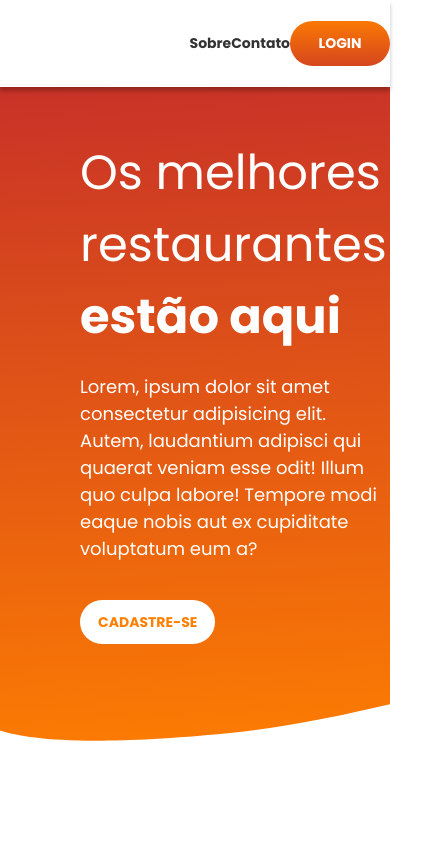
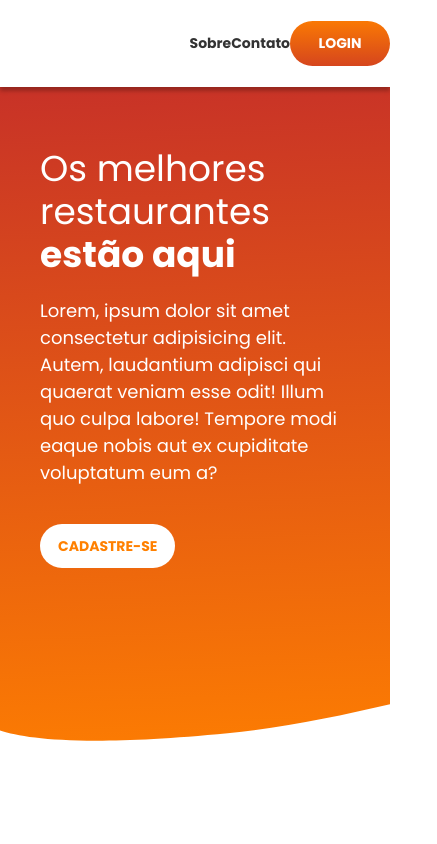
Before and after one commit to arienemaiara/desafio-mega-hack, a Next.js app: page / in a window 390 px wide. Shown: the top 844 px of the page, 437 px wide, since content can reach past the window. Built offline with nearby package versions, Linux system fonts and the light colour scheme.

Commit message:
Responsividade seleção cadastro

```diff
--- a/pages/components/Site.js
+++ b/pages/components/Site.js
@@ -5,6 +5,7 @@ export const Container = styled.div`
     flex: 1;
     flex-direction: column;
     min-height: 100vh;
+
 
     header {
         height: 400px;
@@ -14,10 +15,6 @@ export const Container = styled.div`
         background-position: 0 -200px;
         padding: 50px;
         color: #FFF;
-
-        @media(max-width: 1620px) {
-            background-position: 0 -50px;
-        }
 
         h1 {
             font-size: 48px;
@@ -67,17 +64,6 @@ export const Container = styled.div`
             background-size: cover;
             background-position: 0 -200px;
 
-            @media(max-width: 1620px) {
-                height: 800px;
-                background-position: 0 0;
-            }
-
-            @media(max-width: 780px) {
-                .img-container {
-                    display: none;
-                }
-            }
-
             h3 {
                 color: #FFF;
                 font-weight: normal;
@@ -109,7 +95,7 @@ export const Container = styled.div`
             background-position-y: -360px;
             height: 1400px;
 
-            @media(max-width: 1620px) {
+            /* @media(max-width: 1620px) {
                 height: 1050px;
                 background-position-y: -259px;
             }
@@ -117,7 +103,7 @@ export const Container = styled.div`
             @media(max-width: 1024px) {
                 height: 800px;
                 background-position-y: -200px;
-            }
+            } */
         }
 
         > div {
@@ -185,11 +171,101 @@ export const Container = styled.div`
         margin-top: -80px;
     }
 
-    @media(min-width: 768px) and (max-width: 991px) {
+    /* cellphones */
+    @media(max-width: 768px) {
+
+        header {
+            background-image: none;
+            background: var(--primary);
+            height: 300px;
+        }
+
+        > section {
+
+            > div {
+                padding: 10px;
+            }
+
+            &.hero-section {
+                height: 800px;
+                background-position: 0;
+            }
+
+            h1 {
+                color: #FFF;
+                font-size: 36px;
+                line-height: 1.2;
+                margin-top: 50px;
+            }
+
+            &.informacoes {
+                height: 600px;
+                background: linear-gradient(179.68deg, var(--primary) -13.56%, var(--secondary) 158.3%);
+                margin: 30px 0;
+            }
+
+        }
+
+        .img-container {
+            display: none;
+        }
+
+        .info-cadastro {
+            margin-top: 0;
+
+            > div {
+                flex-direction: column;
+
+                > div {
+                    width: initial;
+                    margin: 20px 0;
+                }
+            }
+        }
 
     }
 
-    @media(max-width: 767px) {
+    /* tablets */
+    @media(min-width: 768px) {
+
+    }
+
+    /* small desktops */
+    @media(min-width: 1024px) and (max-width: 1680px) {
+
+        header {
+            background-position: 0;
+        }
+
+        > section {
+
+            > div {
+                flex: 2;
+            }
+
+            &.hero-section {
+                height: 800px;
+                background-position: 0;
+            }
+
+            &.informacoes {
+                height: 800px;
+                background-position-y: -200px;
+
+                .img-container {
+                    flex: 1;
+                }
+            }
+        }
+    }
+
+    /* normal desktops */
+    @media(min-width: 1280px) {
+
+    }
+
+    /* larger desktops */
+    @media(min-width: 1680px) {
 
     }
 `;
--- a/pages/index.js
+++ b/pages/index.js
@@ -27,11 +27,11 @@ const Home = () => {
 				</div>
       		</section>
 			<section class='descricao'>
-				<div>
+				<div className='img-container'>
 					<img src='img/img_inicio.svg' alt='Imagem principal' />
 				</div>
 				<div>
-					<h2 className="texto-gradient">Bem-vindo ao [nome do projeto]!</h2>
+					<h2 className="texto-gradient">Bem-vindo ao Cuisine Lovers!</h2>
 					<p>
 						Lorem ipsum dolor sit amet, consectetur adipiscing elit. A
 						molestie arcu pellentesque quis fermentum, consectetur. Adipiscing
@@ -63,7 +63,7 @@ const Home = () => {
 					</p>
 					<Link href='/cadastro'><GradientButton>Cadastre-se</GradientButton></Link>
 				</div>
-				<div>
+				<div className='img-container'>
 
 				</div>
 			</section>
```
Also changed, not shown: public/img/logo.png (added).
